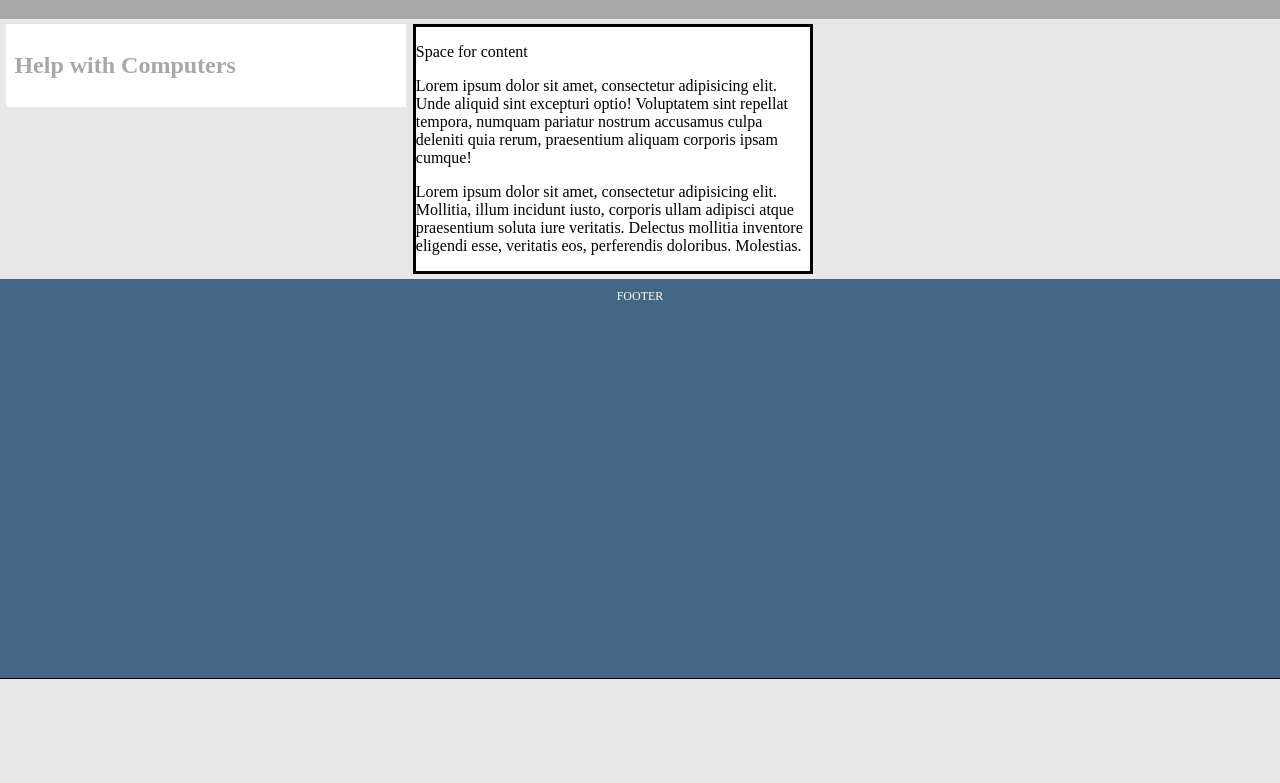
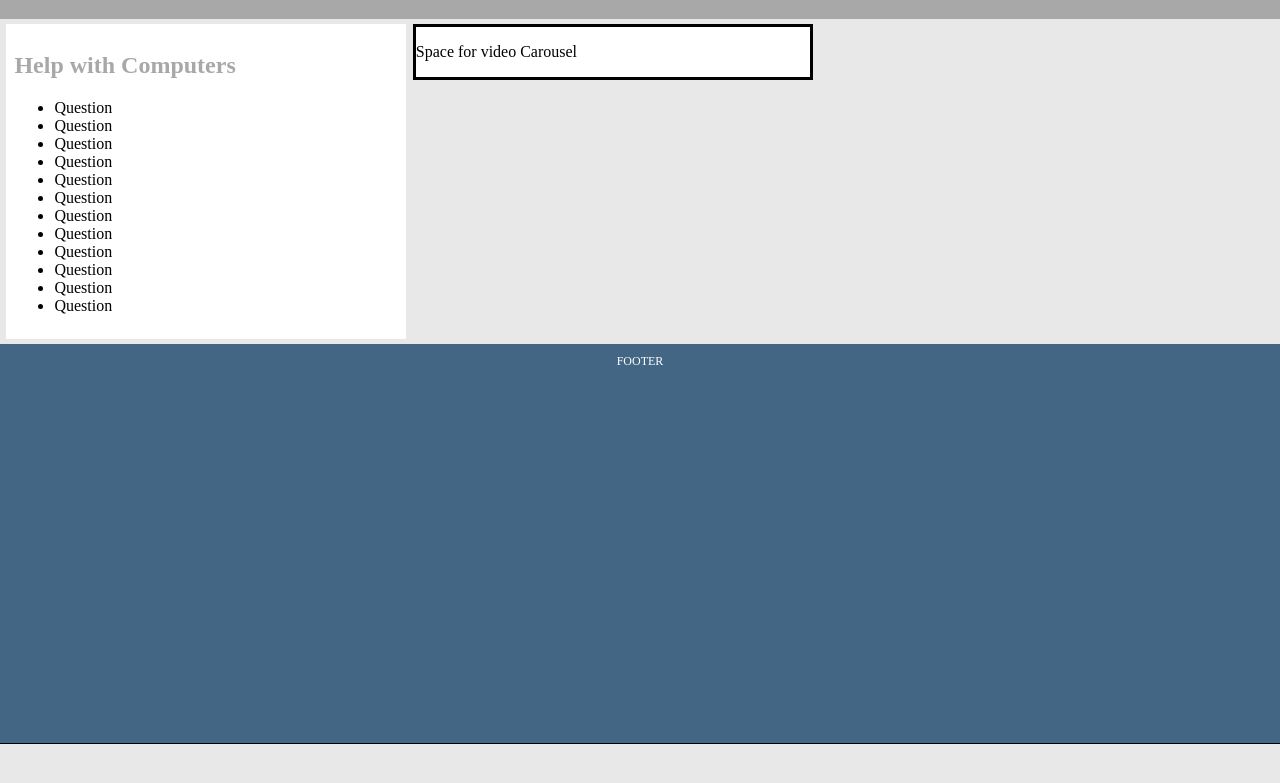
Before and after one commit to nathanconstancio/nathan_web_app, a plain HTML site: page computers.html in a window 1280 px wide. Shown: the part 151-934 px from the top of the page. Drawn offline with Linux system fonts and the light colour scheme; a web font is replaced by a local one.

Commit message:
added questions

```diff
--- a/computers.html
+++ b/computers.html
@@ -27,16 +27,30 @@
 	<h1 class="specialHead">Well explained answers to common technical questions</h1>
 </div>
 
-<!--ALPHA - AREA FOR ABOUT THIS WEBSITE AND VIDEO-->
+<!--ALPHA - AREA FOR HELP WITH COMPUTERS and SPACE FOR VIDEOS-->
 <section>
 		<div class="wrapper clearfix:after">
 			<div class="left_side">
 				<h2>Help with Computers</h2>
+
+				<ul>
+					<li>Question</li>
+					<li>Question</li>
+					<li>Question</li>
+					<li>Question</li>
+					<li>Question</li>
+					<li>Question</li>
+					<li>Question</li>
+					<li>Question</li>
+					<li>Question</li>
+					<li>Question</li>
+					<li>Question</li>
+					<li>Question</li>
+				</ul>
 			</div>
 
-			<div class="content_area"><p>Space for content</p>
-				<p>Lorem ipsum dolor sit amet, consectetur adipisicing elit. Unde aliquid sint excepturi optio! Voluptatem sint repellat tempora, numquam pariatur nostrum accusamus culpa deleniti quia rerum, praesentium aliquam corporis ipsam cumque!</p>
-				<p>Lorem ipsum dolor sit amet, consectetur adipisicing elit. Mollitia, illum incidunt iusto, corporis ullam adipisci atque praesentium soluta iure veritatis. Delectus mollitia inventore eligendi esse, veritatis eos, perferendis doloribus. Molestias.</p>
+			<div class="content_area"><p>Space for video Carousel</p>
+
 			</div>
 		</div>
 </section>
```
